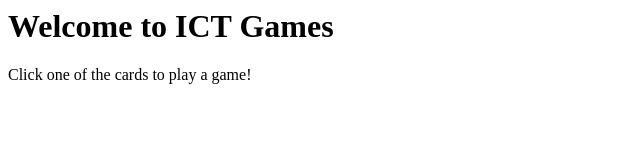
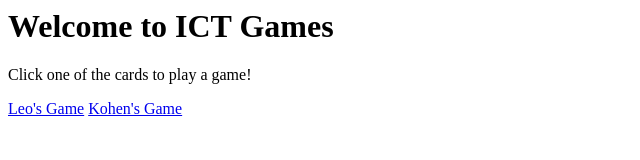
Before and after one commit to rhysmcg/ICTGames, a plain HTML site: page index.html in a window 1280 px wide. Shown: the whole page, without its empty margins (0-640 px from the left). Drawn offline with Linux system fonts and the light colour scheme.

Commit message:
Added Leo&Kohen

```diff
--- a/index.html
+++ b/index.html
@@ -2,4 +2,9 @@
 
   <h1>Welcome to ICT Games</h1>
   <p>Click one of the cards to play a game!</p>
+
+
+  <a href="Leo/index.html">Leo's Game</a>
+  <a href="Kohen/index.html">Kohen's Game</a>
+
 </html>
```
